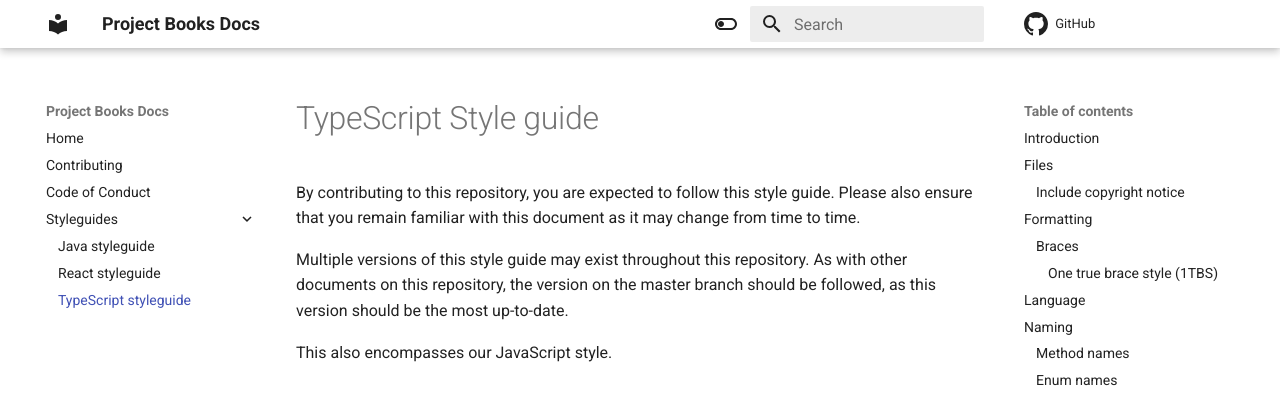
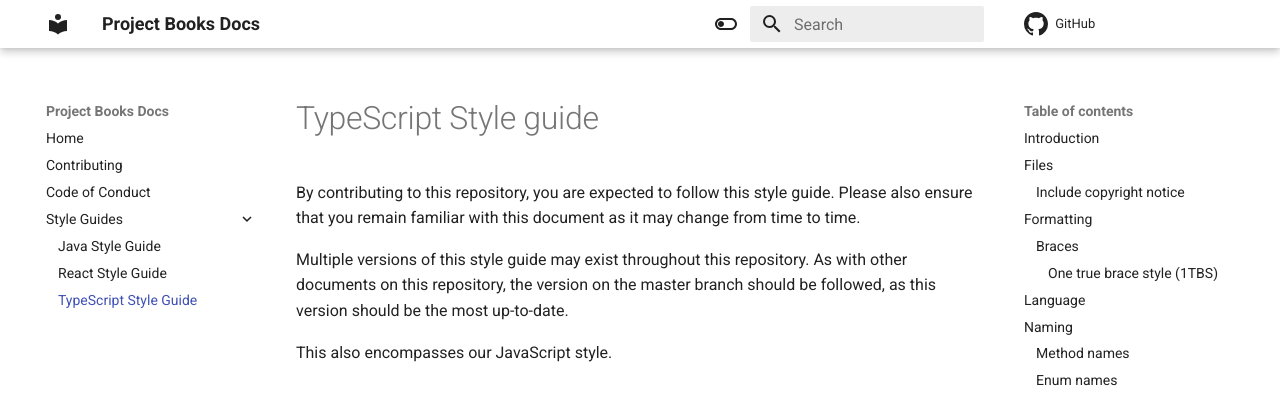
Before and after one commit to Project-Books/project-books.github.io, an MkDocs documentation site: the page built from docs/typescript-styleguide.md, in a window 1280 px wide. Shown: the top 400 px of the page. Built offline with MkDocs 1.6.1 and Material for MkDocs 9.7.7, drawn with Linux system fonts in a browser that asks for light colours.

Commit message:
Fix grammar

```diff
--- a/mkdocs.yml
+++ b/mkdocs.yml
@@ -5,10 +5,10 @@ nav:
   - Home: index.md
   - Contributing: contributing.md
   - Code of Conduct: code-of-conduct.md
-  - Styleguides:
-          - Java styleguide: java-styleguide.md
-          - React styleguide: react-styleguide.md
-          - TypeScript styleguide: typescript-styleguide.md
+  - Style Guides:
+          - Java Style Guide: java-styleguide.md
+          - React Style Guide: react-styleguide.md
+          - TypeScript Style Guide: typescript-styleguide.md
 theme:
         name: material
         palette:
```
